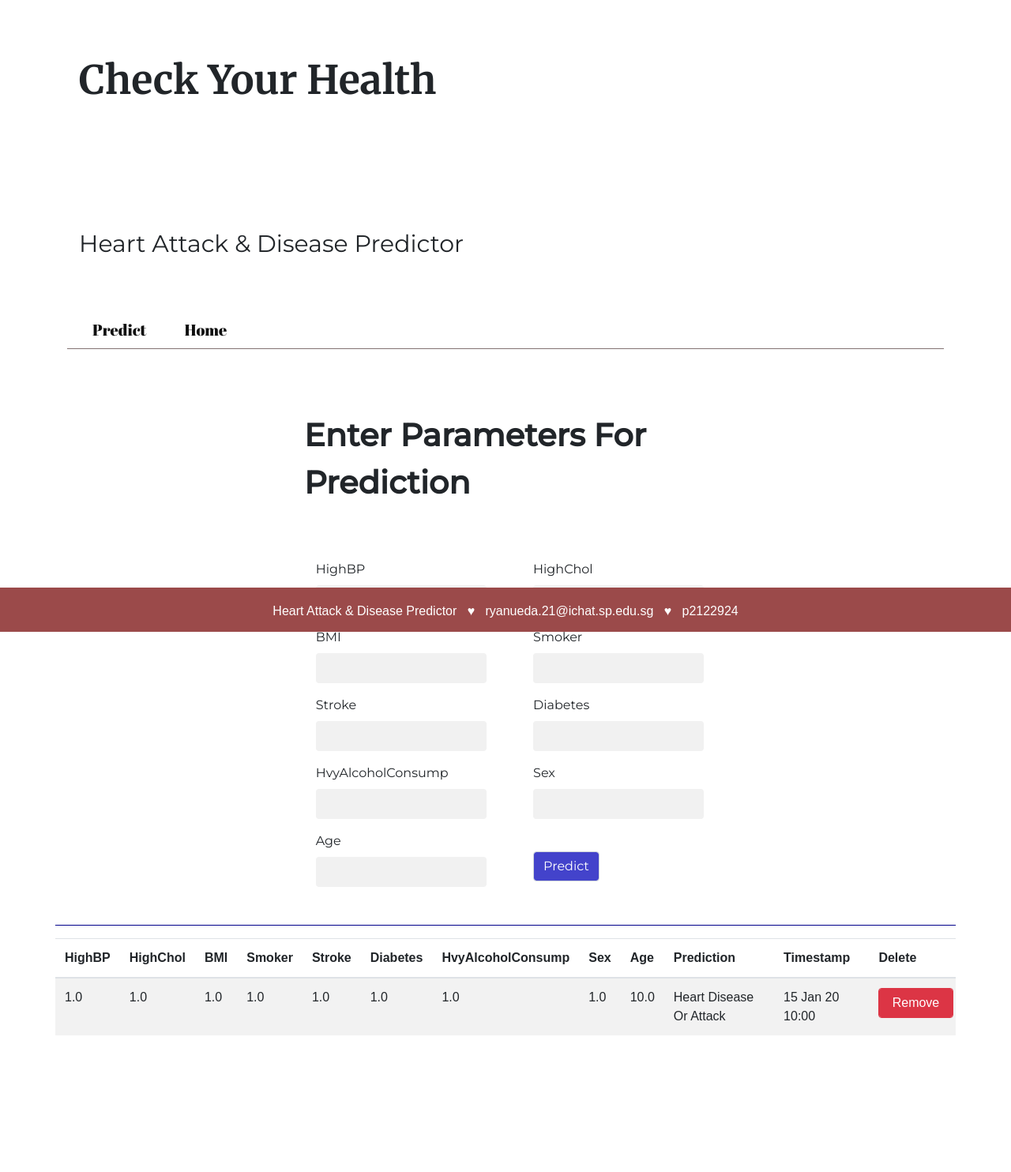
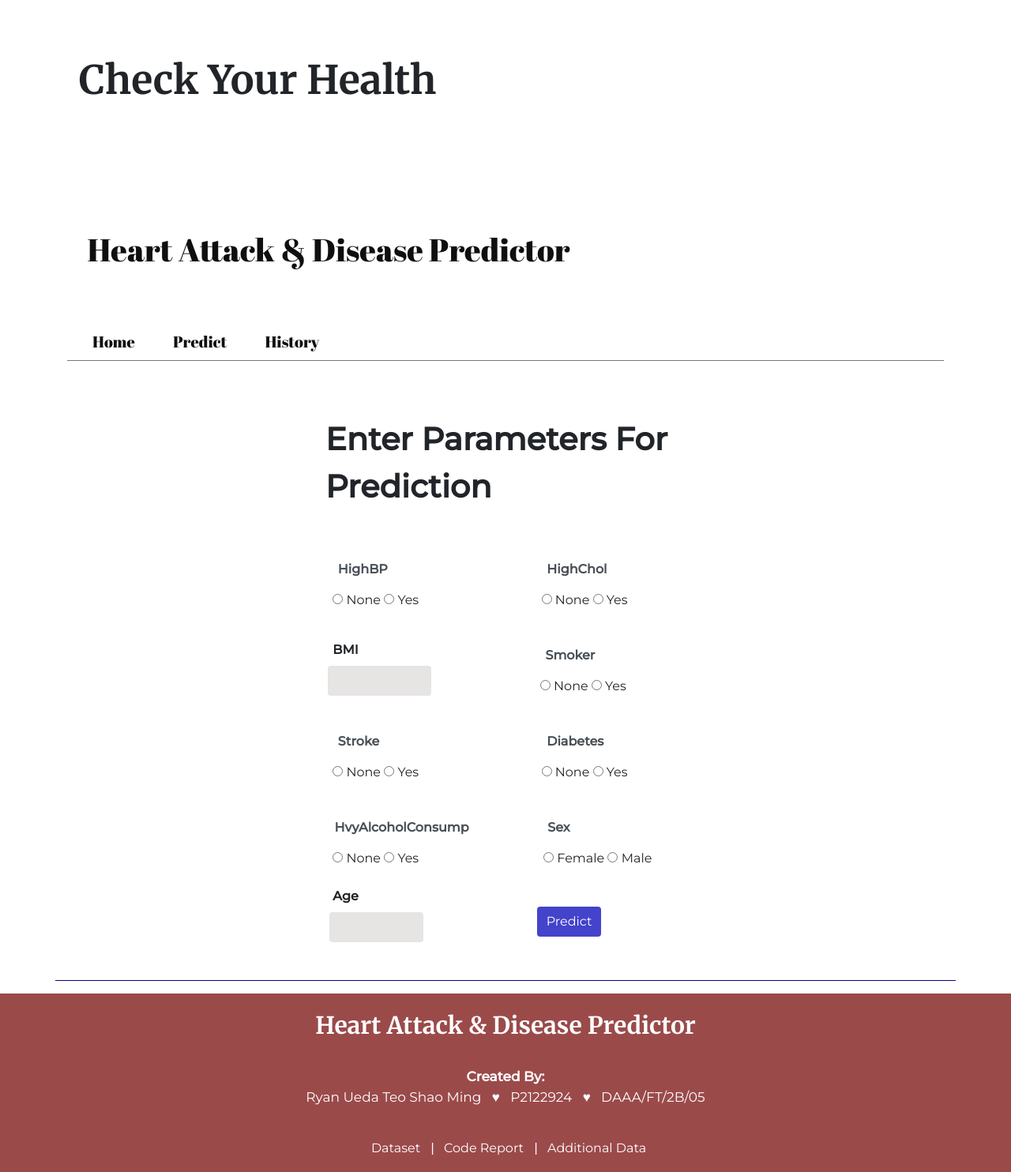
Before and after one commit to ryanueda/Heart-Disease-Predictor, a Flask app: page /index in a window 1280 px wide. Shown: the whole page at 79% size. Before the commit the page ends 1311 px from the top, so only its background shows below. Run offline with Flask 3, Linux system fonts and the light colour scheme; tables that the repository leaves empty hold one stand-in row (values such as "Sample post"); parts of the project's set-up code (start-up, migrations or seed data) failed here and were passed over; some libraries are stand-ins or nearby versions.

Commit message:
Added Prediction History Page, Styled & Edited Prediction Page & Footer

```diff
--- a/application/forms.py
+++ b/application/forms.py
@@ -1,14 +1,14 @@
 from flask_wtf import FlaskForm
-from wtforms import FloatField, SubmitField
+from wtforms import FloatField, IntegerField, RadioField, SubmitField
 from wtforms.validators import Length, InputRequired, ValidationError, NumberRange
 class PredictionForm(FlaskForm):
-    HighBP = FloatField("HighBP", validators=[InputRequired(), NumberRange(0,1)])
-    HighChol = FloatField("HighChol", validators=[InputRequired(), NumberRange(0,1)])
-    BMI = FloatField("BMI", validators=[InputRequired(), NumberRange(0,50)])
-    Smoker = FloatField("Smoker", validators=[InputRequired(), NumberRange(0,1)])
-    Stroke = FloatField("Stroke", validators=[InputRequired(), NumberRange(0,1)])
-    Diabetes = FloatField("Diabetes", validators=[InputRequired(), NumberRange(0,1)])
-    HvyAlcoholConsump = FloatField("HvyAlcoholConsump", validators=[InputRequired(), NumberRange(0,1)])
-    Sex = FloatField("Sex", validators=[InputRequired(), NumberRange(0,1)])
-    Age = FloatField("Age", validators=[InputRequired(), NumberRange(0,100)])
+    HighBP = RadioField("HighBP", choices=[(0, 'None'), (1, 'Yes')], validators=[InputRequired()])
+    HighChol = RadioField("HighChol", choices=[(0, 'None'), (1, 'Yes')], validators=[InputRequired()])
+    BMI = IntegerField("BMI", validators=[InputRequired(), NumberRange(10,50)])
+    Smoker = RadioField("Smoker", choices=[(0, 'None'), (1, 'Yes')], validators=[InputRequired()])
+    Stroke = RadioField("Stroke", choices=[(0, 'None'), (1, 'Yes')], validators=[InputRequired()])
+    Diabetes = RadioField("Diabetes", choices=[(0, 'None'), (1, 'Yes')], validators=[InputRequired()])
+    HvyAlcoholConsump = RadioField("HvyAlcoholConsump", choices=[(0, 'None'), (1, 'Yes')], validators=[InputRequired()])
+    Sex = RadioField("Sex", choices=[(0, 'Female'), (1, 'Male')], validators=[InputRequired()])
+    Age = IntegerField("Age", validators=[InputRequired(), NumberRange(1,100)])
     submit = SubmitField("Predict")
--- a/application/routes.py
+++ b/application/routes.py
@@ -13,7 +13,6 @@ from flask import render_template
 from application.forms import PredictionForm
 
 #Handles http://127.0.0.1:5000/
-@app.route('/')
 @app.route('/index')
 @app.route('/predict')
 def index_page():
@@ -21,7 +20,6 @@ def index_page():
     return render_template("index.html", form=form1, entries=get_entries(), predict_type=predict_type, title="Enter Parameters For Prediction")
 
 ## home page
-@app.route('/')
 @app.route('/home')
 def home_page():
     return render_template("home.html", entries=get_entries(), predict_type=predict_type, title="Home Page")
@@ -182,7 +180,7 @@ def api_delete(id):
     return jsonify({'result':'ok'})
 
 ## route to handle login page
-# @app.route('/')
+@app.route('/')
 @app.route('/login', methods=['GET', 'POST'])
 def login_page():
     error = None
@@ -195,3 +193,7 @@ def login_page():
             return render_template("home.html", entries=get_entries(), predict_type=predict_type, title="Home Page")
 
     return render_template("login.html", title="Login Page", error=error)
+
+@app.route('/history')
+def history_page():
+    return render_template("history.html", entries=get_entries(), predict_type=predict_type, title="History Page")
--- a/application/static/css/main.css
+++ b/application/static/css/main.css
@@ -34,7 +34,7 @@ hr {
 input[type=text] {
     display: inline-block;
     border: none;
-    background: #f1f1f1;
+    background: rgb(149, 148, 148);
 }
 
 input[type=text]:focus {
@@ -59,11 +59,36 @@ input[type=text]:focus {
 
 footer {
     text-align: center;
-    height: 40px;
+    height: 210px;
     color: white;
     padding: 5px;
     margin-top: 10px;
     bottom: 0px;
+}
+
+.footerTitle {
+    font-family: Merriweather;
+    font-weight: 600;
+    font-size: 30px;
+    margin-bottom: 30px;
+}
+
+.createdBy {
+    font-family: Montserrat;
+    font-weight: 400;
+    font-size: 17px;
+}
+
+.footerLinks {
+    font-family: Montserrat;
+    font-weight: 400;
+    color: white;
+    font-size: 16px;
+    transition: transform .2s;
+}
+
+.footerLinks:hover {
+    transform: scale(1.3);
 }
 
 .error-message {
@@ -73,11 +98,13 @@ footer {
 #submit {
     background-color: rgb(67, 67, 203);
     color: white;
+    font-weight: normal;
+    margin-left: 160%;
 }
 
 form {
     margin: auto;
-    width: 110%;
+    width: 90%;
 }
 
 .form-group > p {
@@ -90,6 +117,23 @@ form {
 .form-control {
     vertical-align: middle;
     align-content: center;
+    border: none;
+    font-weight: bold;
+    margin-left: -5%;
+}
+
+.bmiAge {
+    font-weight: bold;
+}
+
+#bmiAge {
+    background-color: rgb(231, 228, 228);
+    width: 100%;
+}
+
+#age {
+    background-color: rgb(231, 228, 228);
+    width: 150%;
 }
 
 .submit {
@@ -181,7 +225,7 @@ legend {
 }
 
 .nav-item:hover {
-    transform: scale(1.2)
+    transform: scale(1.4)
 }
 
 .predLink {
@@ -288,11 +332,11 @@ h1 {
     }
     86% {
       top: -9rem;
-      width: 210px;
+      width: 180px;
     }
     95% {
       top: -9rem;
-      width: 210px;
+      width: 180px;
     }
     98% {
       top: -9rem;
@@ -338,7 +382,6 @@ h1 {
     font-size: 50px;
     padding-left: 5%;
     color: red;
-    text-decoration-line: underline;
     text-shadow:
     0 0 5px #fff, 0 0 5px
             #fff, 0 0 5px
@@ -347,7 +390,6 @@ h1 {
             coral, 0 0 30px
             coral, 0 0 35px
             coral;
-    /* text-decoration-line: underline; */
 }
 
 .titleDesc {
@@ -356,5 +398,79 @@ h1 {
     font-size: 30px;
     padding-top: 5%;
     padding-bottom: 5%;
-    margin-left: 100px;
+    margin-left: 8%;
+    text-decoration: none;
 }
+
+.hovertext {
+    position: relative;
+    font-size: 40px;
+}
+
+.hovertext:before {
+    content: attr(data-hover);
+    visibility: hidden;
+    opacity: 0;
+    width: 150px;
+    background-color: black;
+    color: #fff;
+    text-align: center;
+    border-radius: 5px;
+    padding: 5px 0;
+    transition: opacity 0.5s ease-in-out;
+    position: absolute;
+    z-index: 1;
+    left: 0;
+    top: 110%;
+    font-size: 15px;
+}
+
+.hovertext:hover:before {
+    opacity: 1;
+    visibility: visible;
+}
+
+.historyHeader {
+    font-family: Merriweather;
+    font-weight: 600;
+    font-size: 50px;
+    padding-top: 5%;
+    padding-bottom: 3%;
+    margin-left: 2%;
+}
+
+.bmi {
+    margin-top: 15px;
+    width: 180px;
+}
+
+#cholField {
+    margin-left: 22%;
+}
+
+#bmiField {
+    margin-top: 15px;
+}
+
+#smokerField {
+    margin-top: 15px;
+    margin-left: 17%;
+}
+
+#strokeField {
+    margin-top: 15px;
+}
+
+#diabetesField {
+    margin-top: 15px;
+    margin-left: 22%;
+}
+
+#alcField {
+    margin-top: 15px;
+}
+
+#sexField {
+    margin-top: 15px;
+    margin-left: 5%;
+}
--- a/application/templates/includes/footer.html
+++ b/application/templates/includes/footer.html
@@ -1,5 +1,22 @@
-<div class="footer fixed-bottom container-fluid text-center bottom-container">
+<div class="footer container-fluid text-center bottom-container">
     <footer>
-        <p>Heart Attack & Disease Predictor &nbsp; &hearts; &nbsp; ryanueda.21@ichat.sp.edu.sg &nbsp; &hearts; &nbsp; p2122924</p>
+        <p class="footerTitle">Heart Attack & Disease Predictor</p>
+
+        <p class="createdBy">
+            <b>Created By:</b> <br>
+            Ryan Ueda Teo Shao Ming &nbsp; &hearts; &nbsp; P2122924 &nbsp; &hearts; &nbsp; DAAA/FT/2B/05
+        </p>
+
+        <br>
+
+        <p class="hoverable"><a class="footerLinks" href="https://www.kaggle.com/datasets/alexteboul/heart-disease-health-indicators-dataset">
+                Dataset</a> &nbsp; |
+            <a class="footerLinks" href="https://www.cdc.gov/brfss/annual_data/2015/pdf/codebook15_llcp.pdf">
+                Code Report</a> &nbsp; |
+            <a class="footerLinks" href="https://www.cdc.gov/brfss/annual_data/annual_data.htm">
+                Additional Data
+            </a>
+        </p>
+
     </footer>
 </div>
--- a/application/templates/includes/nav.html
+++ b/application/templates/includes/nav.html
@@ -1,6 +1,13 @@
 <header>
     <nav>
         <ul class="nav">
+
+            <li class="nav-item">
+                <a href="/home" class="nav-link
+                    {% if home %}active{% endif %}">Home
+                </a>
+            </li>
+
             <li class="nav-item">
                 <a href="/predict" class="nav-link
                     {% if index %}active{% endif %}">Predict
@@ -8,8 +15,8 @@
             </li>
 
             <li class="nav-item">
-                <a href="/home" class="nav-link
-                    {% if home %}active{% endif %}">Home
+                <a href="/history" class="nav-link
+                    {% if home %}active{% endif %}">History
                 </a>
             </li>
         </ul>
--- a/application/templates/index.html
+++ b/application/templates/index.html
@@ -8,69 +8,84 @@
             <fieldset class="form-group">
                 <legend>{{title}}</legend>
                 {{ form.hidden_tag() }}
-                <p>
-                    {{ form.HighBP.label }}<br>
-                    {{ form.HighBP(class_='form-control') }}
-                    {% for error in form.HighBP.errors %}
-                    <span class="error-message">{{ error }}</span>
+                <p id="bpField">
+                    {{form.HighBP.label(class_="form-control")}}
+                    {% for subfield in form.HighBP %}
+                        <tr>
+                            <td>{{ subfield }}</td>
+                            <td>{{ subfield.label }}</td>
+                        </tr>
                     {% endfor %}
                 </p>
-                <p>
-                    {{ form.HighChol.label }}<br>
-                    {{ form.HighChol(class_='form-control') }}
-                    {% for error in form.HighChol.errors %}
-                    <span class="error-message">{{ error }}</span>
+                <p id="cholField">
+                    {{form.HighChol.label(class_="form-control")}}
+                    {% for subfield in form.HighChol %}
+                        <tr>
+                            <td>{{ subfield }}</td>
+                            <td>{{ subfield.label }}</td>
+                        </tr>
                     {% endfor %}
                 </p>
-                <p>
-                    {{ form.BMI.label }}<br>
-                    {{ form.BMI(class_='form-control') }}
+                <p id="bmiField" class="bmi">
+                    {{ form.BMI.label(class_="bmiAge") }}<br>
+                    {{ form.BMI(id_="bmiAge", class_='form-control') }}
                     {% for error in form.BMI.errors %}
                     <span class="error-message">{{ error }}</span>
                     {% endfor %}
                 </p>
-                <p>
-                    {{ form.Smoker.label }}<br>
-                    {{ form.Smoker(class_='form-control') }}
-                    {% for error in form.Smoker.errors %}
-                    <span class="error-message">{{ error }}</span>
+                <p id="smokerField">
+                    {{form.Smoker.label(class_="form-control")}}
+                    {% for subfield in form.Smoker %}
+                        <tr>
+                            <td>{{ subfield }}</td>
+                            <td>{{ subfield.label }}</td>
+                        </tr>
                     {% endfor %}
                 </p>
-                <p>
-                    {{ form.Stroke.label }}<br>
-                    {{ form.Stroke(class_='form-control') }}
-                    {% for error in form.Stroke.errors %}
-                    <span class="error-message">{{ error }}</span>
+                <p id="strokeField">
+                    {{form.Stroke.label(class_="form-control")}}
+                    {% for subfield in form.Stroke %}
+                        <tr>
+                            <td>{{ subfield }}</td>
+                            <td>{{ subfield.label }}</td>
+                        </tr>
                     {% endfor %}
                 </p>
-                <p>
-                    {{ form.Diabetes.label }}<br>
-                    {{ form.Diabetes(class_='form-control') }}
-                    {% for error in form.Diabetes.errors %}
-                    <span class="error-message">{{ error }}</span>
+                <p id="diabetesField">
+                    {{form.Diabetes.label(class_="form-control")}}
+                    {% for subfield in form.Diabetes %}
+                        <tr>
+                            <td>{{ subfield }}</td>
+                            <td>{{ subfield.label }}</td>
+                        </tr>
                     {% endfor %}
                 </p>
-                <p>
-                    {{ form.HvyAlcoholConsump.label }}<br>
-                    {{ form.HvyAlcoholConsump(class_='form-control') }}
-                    {% for error in form.HvyAlcoholConsump.errors %}
-                    <span class="error-message">{{ error }}</span>
+                <p id="alcField">
+                    {{form.HvyAlcoholConsump.label(class_="form-control")}}
+                    {% for subfield in form.HvyAlcoholConsump %}
+                        <tr>
+                            <td>{{ subfield }}</td>
+                            <td>{{ subfield.label }}</td>
+                        </tr>
                     {% endfor %}
                 </p>
-                <p>
-                    {{ form.Sex.label }}<br>
-                    {{ form.Sex(class_='form-control') }}
-                    {% for error in form.Sex.errors %}
-                    <span class="error-message">{{ error }}</span>
+                <p id="sexField">
+                    {{form.Sex.label(class_="form-control")}}
+                    {% for subfield in form.Sex %}
+                        <tr>
+                            <td>{{ subfield }}</td>
+                            <td>{{ subfield.label }}</td>
+                        </tr>
                     {% endfor %}
                 </p>
-                <p>
-                    {{ form.Age.label }}<br>
-                    {{ form.Age(class_='form-control') }}
+                <p id="ageField">
+                    {{ form.Age.label(class_="bmiAge") }}<br>
+                    {{ form.Age(id_="age", class_='form-control') }}
                     {% for error in form.Age.errors %}
                     <span class="error-message">{{ error }}</span>
                     {% endfor %}
                 </p>
+
                 <p class="submit">
                     {{ form.submit(class_='form-control') }}
                 </p>
@@ -78,47 +93,5 @@
         </form>
     </div>
     <hr>
-    <table class="historyTable table table-striped">
-        <thead>
-            <tr>
-                <th>HighBP</th>
-                <th>HighChol</th>
-                <th>BMI</th>
-                <th>Smoker</th>
-                <th>Stroke</th>
-                <th>Diabetes</th>
-                <th>HvyAlcoholConsump</th>
-                <th>Sex</th>
-                <th>Age</th>
-                <th>Prediction</th>
-                <th>Timestamp</th>
-                <th>Delete</th>
-            </tr>
-        </thead>
-
-        <tbody>
-            {% for entry in entries %}
-            <tr class="historyTable">
-                <td>{{ entry.HighBP}}</td>
-                <td>{{ entry.HighChol }}</td>
-                <td>{{ entry.BMI}}</td>
-                <td>{{ entry.Smoker }}</td>
-                <td>{{ entry.Stroke}}</td>
-                <td>{{ entry.Diabetes}}</td>
-                <td>{{ entry.HvyAlcoholConsump}}</td>
-                <td>{{ entry.Sex}}</td>
-                <td>{{ entry.Age}}</td>
-                <td>{{ predict_type[entry.prediction|int]}}</td>
-                <td>{{ entry.predicted_on.strftime("%d %b %y %H:%M")}}</td>
-                <td>
-                    <form name="frmRemoveEntry" action="/remove" method="post" novalidate>
-                        <input type="hidden" name="id" value="{{entry.id}}">
-                        <input type="submit" class="rmv form-control btn-danger" value="Remove">
-                    </form>
-                </td>
-            </tr>
-            {% endfor %}
-        </tbody>
-    </table>
 </div>
 {% endblock %}
--- a/application/templates/layout.html
+++ b/application/templates/layout.html
@@ -12,22 +12,20 @@
 </head>
 
 <body>
-    <!-- <div class="headTitle">Check Your Health</div> -->
-    <!-- <div class="today">Today.</div> -->
+
     <div class="headTitle">Check Your Health</div>
     <h1>
-        <!-- <span class="headTitle">Check Your Health</span> -->
         <span class="headTitle"> </span>
         <div class="messageBox">
             <div class="message">
                 <div class="word1">&nbsp;Whenever.&nbsp;</div>
                 <div class="word2">&nbsp;Later.&nbsp;</div>
-                <div class="word3">&nbsp;Today.&nbsp;</div>
+                <div class="word3">&nbsp;Now.&nbsp;</div>
             </div>
         </div>
     </h1>
 
-    <div class="titleDesc">Heart Attack & Disease Predictor</div>
+    <div class="titleDesc"><a class="hovertext" data-hover="Click Here For Link To Dataset" href="https://www.kaggle.com/datasets/alexteboul/heart-disease-health-indicators-dataset">Heart Attack & Disease Predictor</a></div>
     <!-- <div class="title"><h1>&hearts;&nbsp;Heart Attack & Disease Predictor&nbsp;&hearts;</h1></div>
     <div class="container-fluid text-center top-container">
         <img src="{{ url_for('static',filename='images/heartbanner.jpeg')}}">
--- a/application/templates/login.html
+++ b/application/templates/login.html
@@ -1,3 +1,8 @@
+<!--
+  USERNAME: admin
+  password: password
+-->
+
 <html>
 {% block content %}
   <head>
```
Also changed, not shown: application/templates/history.html (added, +51 -0 lines).
